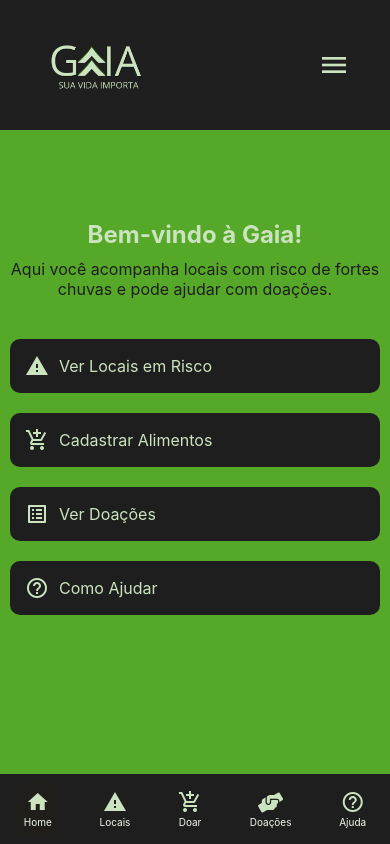
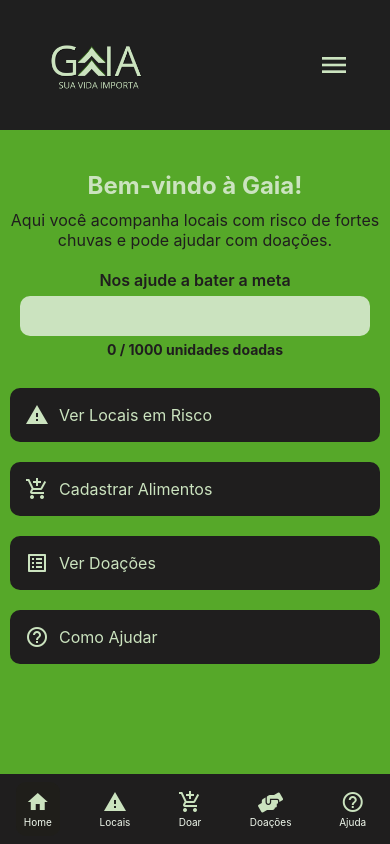
Before and after one commit to GsGaia/MOBILE, a React Native app in the folder Gaia/: screen /TelaInicial in a window 390 px wide. Built offline with nearby package versions, Linux system fonts and the light colour scheme.

Commit message:
Atualização nas telas, foi adicionado uma barra de meta para doações.

```diff
--- a/Gaia/package.json
+++ b/Gaia/package.json
@@ -21,6 +21,7 @@
     "react": "19.0.0",
     "react-dom": "19.0.0",
     "react-native": "0.79.2",
+    "react-native-confetti-cannon": "^1.5.2",
     "react-native-gesture-handler": "~2.24.0",
     "react-native-reanimated": "~3.17.4",
     "react-native-safe-area-context": "^5.4.0",
--- a/Gaia/src/screens/Doacoes/Doacoes.js
+++ b/Gaia/src/screens/Doacoes/Doacoes.js
@@ -4,6 +4,7 @@ import AsyncStorage from '@react-native-async-storage/async-storage';
 import { useFocusEffect } from '@react-navigation/native';
 import Header from '../../components/Header/Header';
 import Footer from '../../components/Footer/Footer';
+import ConfettiCannon from 'react-native-confetti-cannon';
 
 export default function Doacoes() {
   const [dados, setDados] = useState({
@@ -11,6 +12,7 @@ export default function Doacoes() {
     roupas: [],
     remedios: [],
   });
+  const [showConfetti, setShowConfetti] = useState(false);
 
   const carregarDados = async () => {
     const categorias = ['alimentos', 'roupas', 'remedios'];
@@ -24,11 +26,41 @@ export default function Doacoes() {
     setDados(novasDoacoes);
   };
 
+  const removerTodasDoacoes = async () => {
+    const categorias = ['alimentos', 'roupas', 'remedios'];
+    for (const cat of categorias) {
+      await AsyncStorage.removeItem(cat);
+    }
+    carregarDados();
+  };
+
   useFocusEffect(
     React.useCallback(() => {
       carregarDados();
     }, [])
   );
+
+  const calcularTotalDoacoes = () => {
+    const todas = [...dados.alimentos, ...dados.roupas, ...dados.remedios];
+    return todas.reduce((total, item) => total + Number(item.quantidade || 0), 0);
+  };
+
+  const total = calcularTotalDoacoes();
+  const meta = 1000;
+  const progresso = Math.min((total / meta) * 100, 100);
+
+  useEffect(() => {
+    if (total >= meta) {
+      setShowConfetti(true);
+      const timer = setTimeout(() => setShowConfetti(false), 5000);
+      return () => clearTimeout(timer);
+    }
+  }, [total]);
+
+  const temDoacoes =
+    dados.alimentos.length > 0 ||
+    dados.roupas.length > 0 ||
+    dados.remedios.length > 0;
 
   const renderCategoria = (titulo, lista) => (
     <View key={titulo}>
@@ -51,10 +83,46 @@ export default function Doacoes() {
       <Header />
       <Text style={styles.titulo}>Doações Recebidas</Text>
 
+      {temDoacoes && (
+        <View style={styles.barraContainer}>
+          <View style={styles.barraExterna}>
+            <View style={[styles.barraInterna, { width: `${progresso}%` }]} />
+          </View>
+          <Text style={styles.metaTexto}>
+            {total} / {meta} unidades doadas
+          </Text>
+
+          {total >= meta && (
+            <View style={styles.mensagemMetaContainer}>
+              <Text style={styles.mensagemMetaTitulo}>Meta Atingida</Text>
+              <Text style={styles.mensagemMetaTexto}>
+                Obrigado por nos ajudar. A meta foi alcançada com sucesso.🎉
+              </Text>
+            </View>
+          )}
+        </View>
+      )}
+
+      {showConfetti && (
+        <ConfettiCannon
+          count={150}
+          origin={{ x: -10, y: 0 }}
+          fadeOut={true}
+          fallSpeed={3000}
+          colors={['#CBE3BF', '#56A829', '#1F1F1F']}
+        />
+      )}
+
       <ScrollView contentContainerStyle={styles.lista}>
         {renderCategoria('Alimentos', dados.alimentos)}
         {renderCategoria('Roupas', dados.roupas)}
         {renderCategoria('Remédios', dados.remedios)}
+
+        {temDoacoes && (
+          <TouchableOpacity style={styles.botaoRemover} onPress={removerTodasDoacoes}>
+            <Text style={styles.textoBotao}>Remover Todas as Doações</Text>
+          </TouchableOpacity>
+        )}
       </ScrollView>
 
       <Footer />
@@ -108,4 +176,57 @@ const styles = StyleSheet.create({
     fontSize: 14,
     marginBottom: 10,
   },
+  barraContainer: {
+    marginHorizontal: 20,
+    marginBottom: 10,
+  },
+  barraExterna: {
+    width: '100%',
+    height: 40,
+    backgroundColor: '#CBE3BF',
+    borderRadius: 10,
+    overflow: 'hidden',
+  },
+  barraInterna: {
+    height: '100%',
+    backgroundColor: '#1F1F1F',
+  },
+  metaTexto: {
+    textAlign: 'center',
+    marginTop: 5,
+    color: '#1F1F1F',
+    fontWeight: 'bold',
+  },
+  mensagemMetaContainer: {
+    backgroundColor: '#B19CD9',
+    padding: 15,
+    borderRadius: 8,
+    marginTop: 12,
+    marginHorizontal: 10,
+    alignItems: 'center',
+  },
+  mensagemMetaTitulo: {
+    color: '#CBE3BF',
+    fontSize: 20,
+    fontWeight: 'bold',
+    marginBottom: 6,
+  },
+  mensagemMetaTexto: {
+    color: '#CBE3BF',
+    fontSize: 16,
+    textAlign: 'center',
+    lineHeight: 22,
+  },
+  botaoRemover: {
+    marginTop: 20,
+    backgroundColor: '#1F1F1F',
+    padding: 12,
+    borderRadius: 8,
+    alignItems: 'center',
+  },
+  textoBotao: {
+    color: '#CBE3BF',
+    fontWeight: 'bold',
+    fontSize: 16,
+  },
 });
--- a/Gaia/src/screens/Doar/Doar.js
+++ b/Gaia/src/screens/Doar/Doar.js
@@ -114,7 +114,7 @@ export default function Doar() {
       />
 
       <TextInput
-        placeholder="Quantidade"
+        placeholder="Quantidade(kg, caixas)"
         placeholderTextColor="#1F1F1F"
         style={styles.input}
         value={quantidade}
--- a/Gaia/src/screens/Locais/Locais.js
+++ b/Gaia/src/screens/Locais/Locais.js
@@ -61,7 +61,7 @@ export default function Locais() {
     }
 
     let risco = 'Baixo';
-    const proximasHoras = previsao.list.slice(0, 6); // 18 horas (3h cada)
+    const proximasHoras = previsao.list.slice(0, 6);
     for (const hora of proximasHoras) {
       const chuva = hora.rain?.['3h'] || 0;
       if (chuva > 10) {
--- a/Gaia/src/screens/TelaInicial/TelaInicial.js
+++ b/Gaia/src/screens/TelaInicial/TelaInicial.js
@@ -7,6 +7,8 @@ import Header from '../../components/Header/Header';
 
 export default function TelaInicial({ navigation }) {
   const [nomeUsuario, setNomeUsuario] = useState('');
+  const [totalDoacoes, setTotalDoacoes] = useState(0);
+  const meta = 1000;
 
   useEffect(() => {
     async function carregarUsuario() {
@@ -16,8 +18,43 @@ export default function TelaInicial({ navigation }) {
         setNomeUsuario(usuario.nome);
       }
     }
+
+    async function carregarTotalDoacoes() {
+      const categorias = ['alimentos', 'roupas', 'remedios'];
+      let total = 0;
+      for (const cat of categorias) {
+        const json = await AsyncStorage.getItem(cat);
+        if (json) {
+          const lista = JSON.parse(json);
+          total += lista.reduce((acc, item) => acc + Number(item.quantidade || 0), 0);
+        }
+      }
+      setTotalDoacoes(total);
+    }
+
     carregarUsuario();
+    carregarTotalDoacoes();
   }, []);
+
+  React.useEffect(() => {
+    const unsubscribe = navigation.addListener('focus', () => {
+      (async () => {
+        const categorias = ['alimentos', 'roupas', 'remedios'];
+        let total = 0;
+        for (const cat of categorias) {
+          const json = await AsyncStorage.getItem(cat);
+          if (json) {
+            const lista = JSON.parse(json);
+            total += lista.reduce((acc, item) => acc + Number(item.quantidade || 0), 0);
+          }
+        }
+        setTotalDoacoes(total);
+      })();
+    });
+    return unsubscribe;
+  }, [navigation]);
+
+  const progresso = Math.min((totalDoacoes / meta) * 100, 100);
 
   return (
     <ScrollView contentContainerStyle={styles.container}>
@@ -28,6 +65,20 @@ export default function TelaInicial({ navigation }) {
       <Text style={styles.subtitulo}>
         Aqui você acompanha locais com risco de fortes chuvas e pode ajudar com doações.
       </Text>
+
+      {/* Barra de meta */}
+      <View style={styles.barraContainer}>
+        <Text style={styles.metaMensagem}>Nos ajude a bater a meta</Text>
+        <View style={styles.barraExterna}>
+          <View style={[styles.barraInterna, { width: `${progresso}%` }]} />
+        </View>
+        <Text style={styles.metaTexto}>
+          {totalDoacoes} / {meta} unidades doadas
+        </Text>
+        {totalDoacoes >= meta && (
+          <Text style={styles.metaAtingida}>Parabéns! Meta atingida 🎉</Text>
+        )}
+      </View>
 
       <TouchableOpacity style={styles.botao} onPress={() => navigation.navigate('Locais')}>
         <MaterialIcons name="warning" size={24} color="#CBE3BF" />
@@ -48,6 +99,7 @@ export default function TelaInicial({ navigation }) {
         <MaterialIcons name="help-outline" size={24} color="#CBE3BF" />
         <Text style={styles.botaoTexto}>Como Ajudar</Text>
       </TouchableOpacity>
+
       <Footer/>
       <StatusBar barStyle="light-content" />
     </ScrollView>
@@ -56,7 +108,6 @@ export default function TelaInicial({ navigation }) {
 
 const styles = StyleSheet.create({
   container: {
-    padding: 0,
     backgroundColor: '#56A829',
     flexGrow: 1,
     justifyContent: 'center',
@@ -71,8 +122,42 @@ const styles = StyleSheet.create({
   subtitulo: {
     fontSize: 16,
     color: '#1F1E1E',
-    marginBottom: 30,
+    marginBottom: 20,
     textAlign: 'center',
+  },
+  barraContainer: {
+    marginHorizontal: 20,
+    marginBottom: 20,
+  },
+  metaMensagem: {
+    fontSize: 16,
+    textAlign: 'center',
+    color: '#1F1E1E',
+    marginBottom: 6,
+    fontWeight: '600',
+  },
+  barraExterna: {
+    width: '100%',
+    height: 40,
+    backgroundColor: '#CBE3BF',
+    borderRadius: 10,
+    overflow: 'hidden',
+  },
+  barraInterna: {
+    height: '100%',
+    backgroundColor: '#1F1E1E',
+  },
+  metaTexto: {
+    textAlign: 'center',
+    marginTop: 5,
+    color: '#1F1E1E',
+    fontWeight: 'bold',
+  },
+  metaAtingida: {
+    marginTop: 8,
+    textAlign: 'center',
+    color: '#0A7D0A',
+    fontWeight: 'bold',
   },
   botao: {
     flexDirection: 'row',
@@ -86,6 +171,6 @@ const styles = StyleSheet.create({
     color: '#CBE3BF',
     fontSize: 16,
     marginLeft: 10,
-    fontWeight:'light'
+    fontWeight: 'normal',
   },
 });
```
Also changed, not shown: 1 other file (tests, documents, lock files or other folders).
